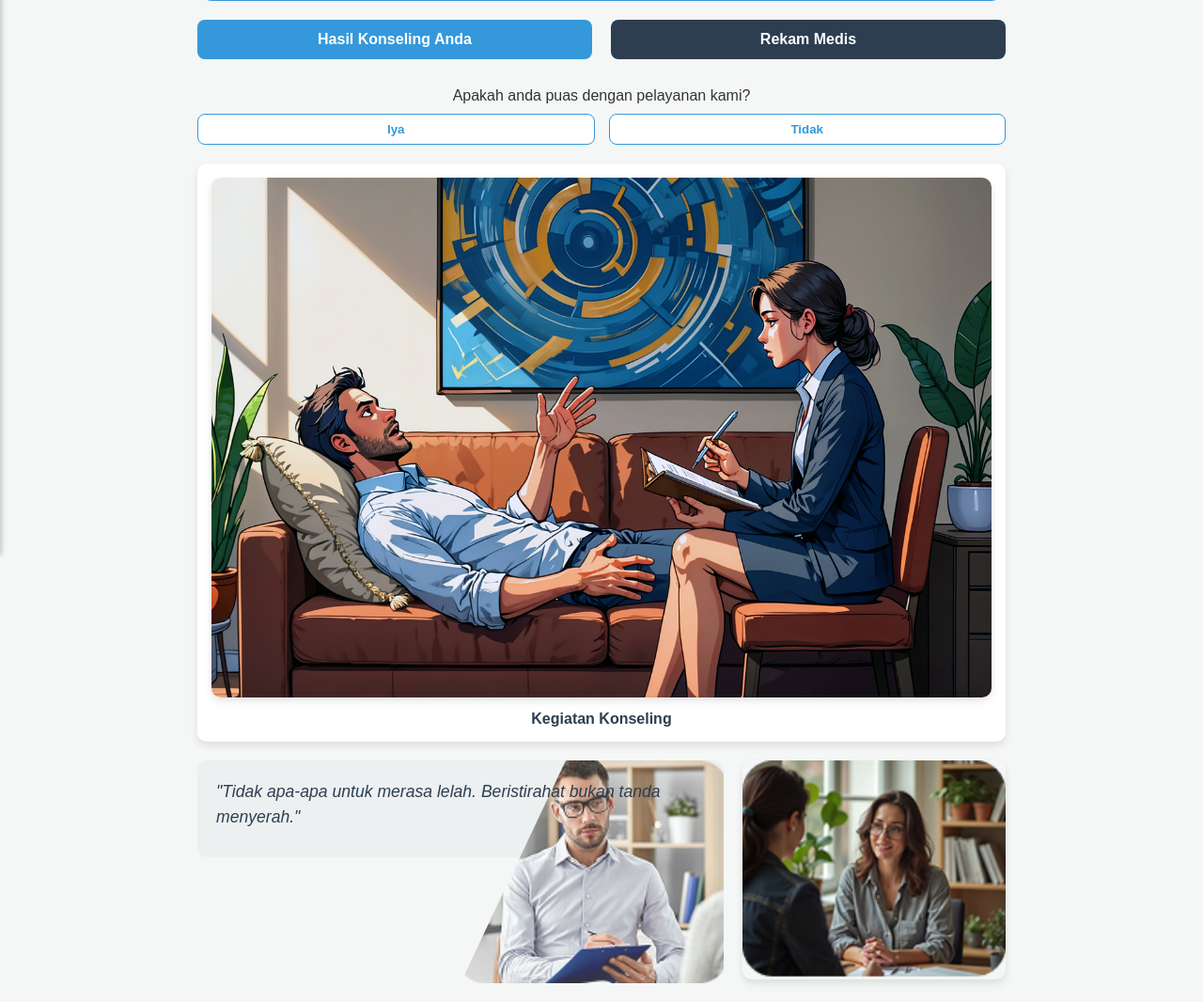
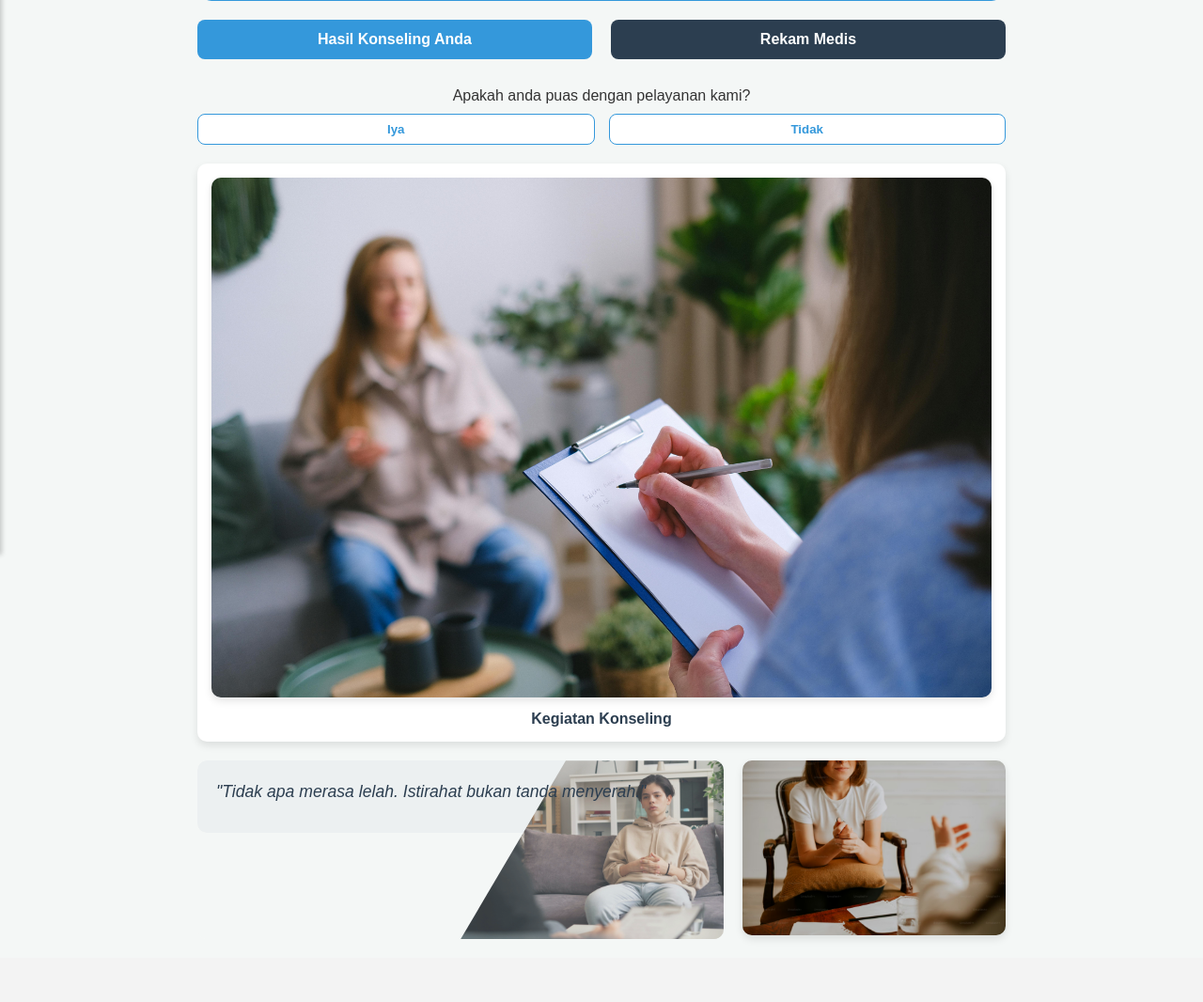
Before and after one commit to Ababilll/MyPsikologi, a PHP site: page /PsikologiWeb/user/home.php in a window 1280 px wide. Shown: the part 210-1276 px from the top of the page at 94% size. After the commit the page ends 1209 px from the top, so only its background shows below. Run offline with PHP 8.4, Linux system fonts and the light colour scheme; a user stored in the database is signed in; data comes from the database, SQL or seed files in the repository.

Commit message:
add picture

```diff
--- a/user/home.php
+++ b/user/home.php
@@ -127,21 +127,21 @@ if ($stmt = $conn->prepare($sql)) {
         <section class="content-cards">
 
             <div class="card-image card-main">
-                <img src="../img/ai-generated-9556075_1280.png" alt="Kegiatan Konseling">
+                <img src="../img/pexels-shvets-production-7176026.jpg" alt="Kegiatan Konseling">
                 <p class="card-caption">Kegiatan Konseling</p>
             </div>
 
             <div class="card-quote">
                 <blockquote class="quote-box">
-                    <p>"Tidak apa-apa untuk merasa lelah. Beristirahat bukan tanda menyerah."</p>
+                    <p>"Tidak apa merasa lelah. Istirahat bukan tanda menyerah."</p>
                     <div class="quote-image">
-                        <img src="../img/psikolog.png" alt="Terapis dan Klien">
+                        <img src="../img/vitaly-gariev-R3i5-2Y6O2c-unsplash.jpg" alt="Terapis dan Klien">
                     </div>
                 </blockquote>
             </div>
 
             <div class="card-image card-secondary">
-                <img src="../img/terapis.png" alt="Konseling Personal">
+                <img src="../img/Screenshot (162).png" alt="Konseling Personal">
             </div>
 
         </section>
```
Also changed, not shown: img/Screenshot (162).png (added), img/pexels-shvets-production-7176026.jpg (added), img/vitaly-gariev-R3i5-2Y6O2c-unsplash.jpg (added).
